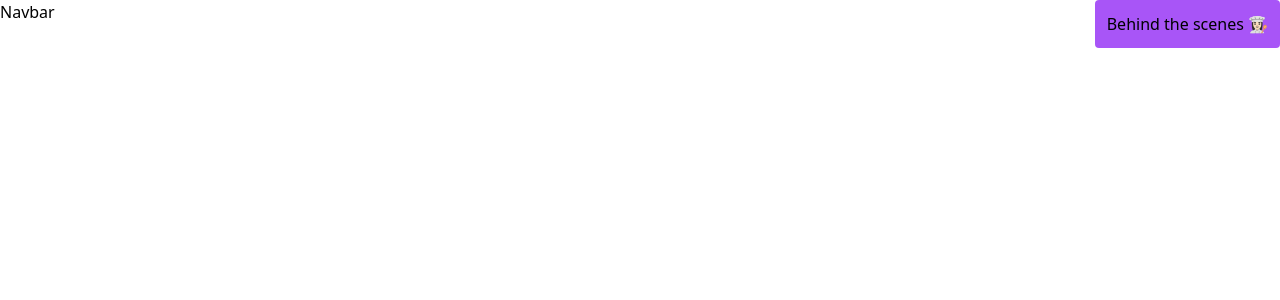
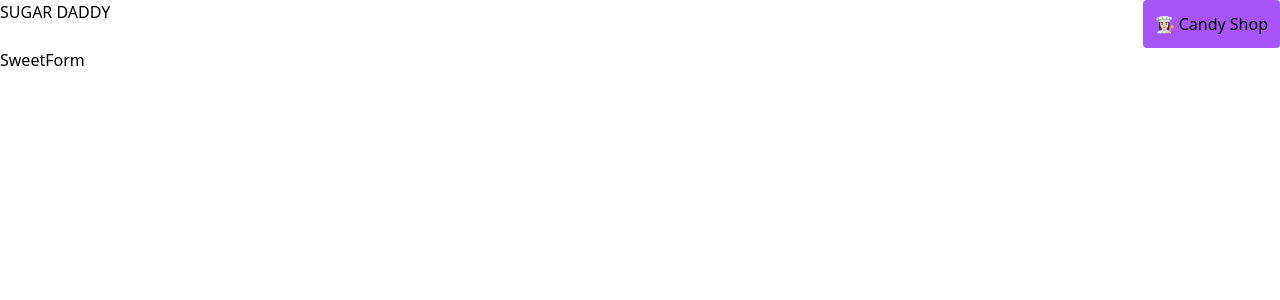
Before and after one commit to a-pyro/sugar-daddy-client, a React (Vite) app: page /behind-the-scenes/create in a window 1280 px wide. Shown: the top 300 px of the page. Built offline with nearby package versions, Linux system fonts and the light colour scheme; no server answers.

Commit message:
feat(bo): adds list

```diff
--- a/src/App.tsx
+++ b/src/App.tsx
@@ -4,6 +4,7 @@ import Backoffice from './containers/backoffice/Backoffice'
 import Navbar from './components/Navbar'
 import { QueryClient, QueryClientProvider } from 'react-query'
 import { ReactQueryDevtools } from 'react-query/devtools'
+import SweetForm from './forms/SweetForm'
 
 const queryClient = new QueryClient()
 
@@ -15,6 +16,8 @@ function App() {
         <Routes>
           <Route path='/' element={<Home />} />
           <Route path='/behind-the-scenes' element={<Backoffice />} />
+          <Route path='/behind-the-scenes/create' element={<SweetForm />} />
+          <Route path='/behind-the-scenes/edit/:id' element={<SweetForm />} />
         </Routes>
       </Router>
       <ReactQueryDevtools initialIsOpen={false} />
--- a/src/components/Navbar.tsx
+++ b/src/components/Navbar.tsx
@@ -1,15 +1,18 @@
+import { useLocation } from 'react-router'
 import { useRouteNavigation } from '../router'
 import Button from './Button'
 
 const Navbar = () => {
   const navigate = useRouteNavigation()
+  const { pathname } = useLocation()
+  const isBackoffice = pathname.includes('behind-the-scenes')
+  const btnText = isBackoffice ? '👩🏻‍🍳 Candy Shop' : '🍭 behind-the-scenes'
+  const letsGo = isBackoffice ? '/' : '/behind-the-scenes'
+
   return (
     <nav className='flex justify-between'>
-      <div>Navbar</div>
-      <Button
-        text='Behind the scenes 👩🏻‍🍳'
-        onClick={() => navigate('/behind-the-scenes')}
-      />
+      <h2>SUGAR DADDY </h2>
+      <Button text={btnText} onClick={() => navigate(letsGo)} />
     </nav>
   )
 }
--- /dev/null
+++ b/src/components/SweetListItemBO.tsx
@@ -0,0 +1,16 @@
+import { FunctionComponent } from 'react'
+import { SweetResponse } from '../types'
+
+interface SweetListItemBOProps extends SweetResponse {}
+
+const SweetListItemBO: FunctionComponent<SweetListItemBOProps> = ({ name }) => {
+  return (
+    <div>
+      <button type='button' onClick={() => console.log('clicked')}>
+        {name}
+      </button>
+    </div>
+  )
+}
+
+export default SweetListItemBO
--- a/src/containers/backoffice/Backoffice.tsx
+++ b/src/containers/backoffice/Backoffice.tsx
@@ -1,5 +1,14 @@
+import { useQuery } from 'react-query'
+import { getSweets } from '../../services/api/sweets'
+import SweetlistBO from '../sweet-list/SweetlistBO'
+
 const Backoffice = () => {
-  return <div>Backoffice</div>
+  return (
+    <>
+      <div>Backoffice</div>
+      <SweetlistBO />
+    </>
+  )
 }
 
 export default Backoffice
--- a/src/containers/home/Home.tsx
+++ b/src/containers/home/Home.tsx
@@ -1,4 +1,4 @@
-import SweetlistPage from '../sweet-list/SweetlistPage'
+import SweetlistPage from '../sweet-list/SweetlistHome'
 
 const Home = () => {
   return (
--- /dev/null
+++ b/src/containers/sweet-list/SweetlistBO.tsx
@@ -0,0 +1,33 @@
+import { useQuery } from 'react-query'
+import Button from '../../components/Button'
+import Loading from '../../components/Loading'
+import SweetListItemBO from '../../components/SweetListItemBO'
+import { useRouteNavigation } from '../../router'
+import { getSweets } from '../../services/api/sweets'
+import { SweetResponse } from '../../types'
+
+const SweetlistBO = () => {
+  const {
+    data: sweets,
+    isError,
+    isLoading,
+  } = useQuery<SweetResponse[]>('sweets', getSweets)
+  const navigate = useRouteNavigation()
+  if (isLoading) return <Loading />
+  if (isError)
+    return <Button text='😱 error' onClick={() => window.location.reload()} />
+  return (
+    <>
+      <button onClick={() => navigate('/behind-the-scenes/create')}>
+        ADD 🍳
+      </button>
+      <div>
+        {sweets?.map((sweet) => {
+          return <SweetListItemBO key={sweet._id} {...sweet} />
+        })}
+      </div>
+    </>
+  )
+}
+
+export default SweetlistBO
--- a/src/containers/sweet-list/SweetlistPage.tsx
+++ b/src/containers/sweet-list/SweetlistHome.tsx
@@ -1,5 +1,6 @@
 import { useMemo } from 'react'
 import { useQuery } from 'react-query'
+import Button from '../../components/Button'
 import Loading from '../../components/Loading'
 import SweetCard from '../../components/SweetCard'
 import { getSweets } from '../../services/api/sweets'
@@ -44,7 +45,8 @@ const SweetlistPage = () => {
   )
 
   if (isLoading) return <Loading />
-  if (isError) return <div>😱 error</div>
+  if (isError)
+    return <Button text='😱 error' onClick={() => window.location.reload()} />
 
   return (
     <>
--- /dev/null
+++ b/src/forms/SweetForm.tsx
@@ -0,0 +1,5 @@
+const SweetForm = () => {
+  return <div>SweetForm</div>
+}
+
+export default SweetForm
--- a/src/types/index.ts
+++ b/src/types/index.ts
@@ -29,4 +29,11 @@ export interface mappedSweetResponse extends SweetResponse {
   sweetAge: number
 }
 
-export type CustomPaths = `/behind-the-scenes` | '/' | `/details/${string}`
+type BackofficePaths =
+  | '/behind-the-scenes'
+  | '/behind-the-scenes/create'
+  | `/behind-the-scenes/edit/${string}`
+
+type StorefrontPaths = '/' | `/details/${string}`
+
+export type CustomPaths = BackofficePaths | StorefrontPaths
```
